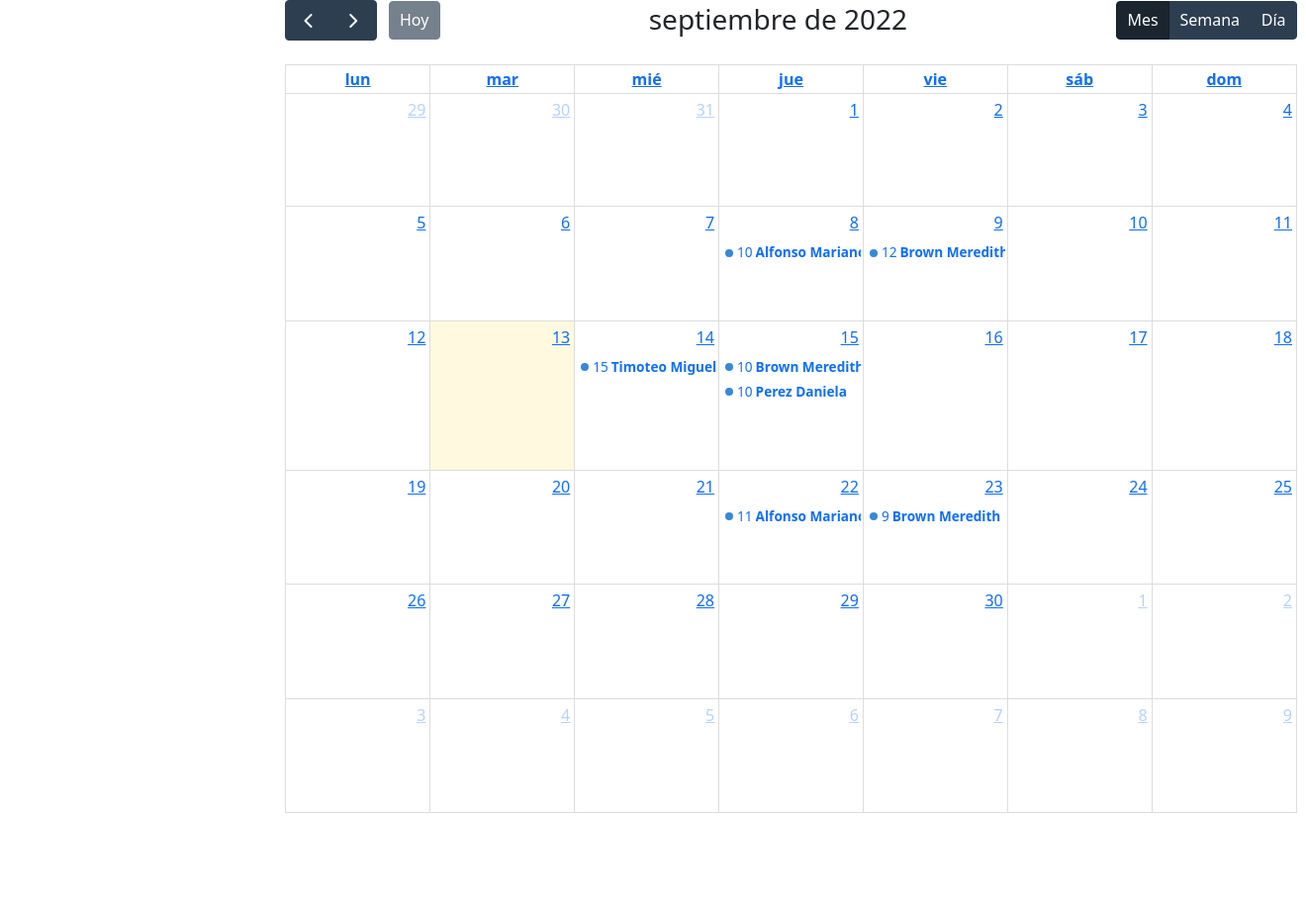
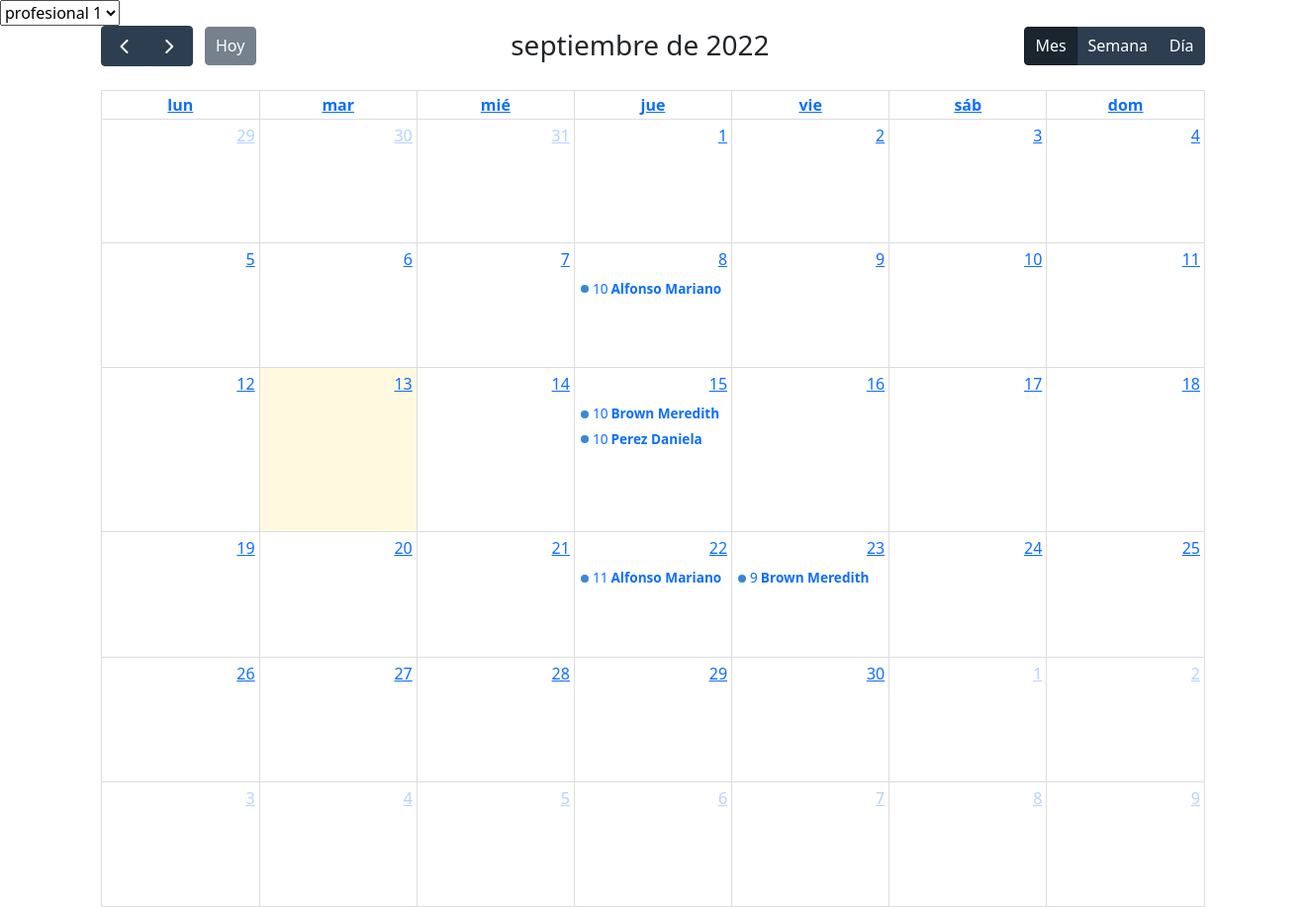
Before and after one commit to marianoalfonso/genesys-appointmentsManager, a PHP site: page /calendario.php in a window 1320 px wide. Shown: the whole page at 99% size. Before the commit the page ends 822 px from the top, so only its background shows below. Run offline with PHP 8.4, Linux system fonts and the light colour scheme; data comes from the database, SQL or seed files in the repository; both versions use the stored data as it was after the commit; lists and menus that the app fills with data are empty.

Commit message:
grabacion en calendarios independientes

```diff
--- a/calendario.php
+++ b/calendario.php
@@ -29,10 +29,20 @@
 </head>
 <body>
   <main>
-  <?php include "evento.php"; ?>
+    <?php include "evento.php"; ?>
+    <!-- <?php include "profesionales.php"; ?> -->
+
+
+    <select id="profesional" onchange="cambioProfesional(this.value)">
+      <option value="1" selected>profesional 1</option>
+      <option value="2">profesional 2</option>
+    </select>
+
+
     <!-- definicion del calendario -->
     <div class="container">
-      <div class="col-md-11 offset-md-2">
+      <!-- <div class="col-md-11 offset-md-2"> -->
+      <div class="col-md-12">
           <div id='calendar'></div>
       </div>
     </div>
@@ -46,8 +56,8 @@
     document.addEventListener('DOMContentLoaded', function() {
       var calendarEl = document.getElementById('calendar');
       var calendar = new FullCalendar.Calendar(calendarEl, {
-
-        events: 'datosEventos.php?accion=listar',
+        // events: 'datosEventos.php?accion=listar&profesional=' + $('#profesional').val(),
+        events: 'datosEventos.php?accion=listar&profesional=' + $('#profesional').val(),
         initialView: 'dayGridMonth',
         locale:"es",
         headerToolbar:{
@@ -122,7 +132,6 @@
         $('#formularioEventos').modal('hide');
       })
 
-
       //funcion ajax para dar de alta el registro
       function agregarRegistro(registro) {
         $.ajax({
@@ -168,10 +177,6 @@
         })
       }
 
-
-
-
-
     });
 
     //funciones que interactuan con el formulario de eventos
@@ -194,6 +199,7 @@
     function recuperarDatosFormulario(){
       let registro = {
         id: $('#id').val(),
+        profesional: $('#profesional').val(),
         dni: $('#titulo').val(), //devuelve el value del campo de seleccion, no el texto
         titulo: $('#titulo option:selected').text(), //devuelve el texto del campo de seleccion
         descripcion: $('#descripcion').val(),
@@ -202,14 +208,12 @@
         colorFondo: $('#colorFondo').val(),
         colorTexto: $('#colorTexto').val()
       }
-      console.log(registro.dni);
-      console.log(registro.titulo);
-      console.log(registro.descripcion);
-      console.log(registro.inicio);
-      console.log(registro.fin);
       return registro;
     }
 
+    function cambioProfesional(){
+        alert("se mostrara la agenda para el profesional seleccionado");
+    }
 
 
   </script>
--- a/datosEventos.php
+++ b/datosEventos.php
@@ -5,10 +5,12 @@ header('Content-Type: application/json');
 require("connDB.php");
 
 $conexion = regresarConexion();
+
 switch ($_GET['accion']) {
     case 'listar':
         $consulta = "select
                         id,
+                        profesional,
                         dni,
                         title,
                         description,
@@ -18,7 +20,9 @@ switch ($_GET['accion']) {
                         backgroundColor
                      from
                         eventos
-                    ";
+                     where
+                        profesional = $_GET[profesional]";
+
         $datos = mysqli_query($conexion, $consulta);
         $resultado = mysqli_fetch_all($datos, MYSQLI_ASSOC);
         echo json_encode($resultado);
@@ -27,6 +31,7 @@ switch ($_GET['accion']) {
     case 'agregar':
         $consulta = "insert into
                         eventos (
+                            profesional,
                             dni,
                             title,
                             description,
@@ -36,6 +41,7 @@ switch ($_GET['accion']) {
                             backgroundColor
                             )
                         values (
+                            '$_POST[profesional]',
                             '$_POST[dni]',
                             '$_POST[titulo]',
                             '$_POST[descripcion]',
--- /dev/null
+++ b/profesionales.php
@@ -0,0 +1,26 @@
+<!DOCTYPE html>
+<html lang="en">
+<head>
+    <meta charset="UTF-8">
+    <meta http-equiv="X-UA-Compatible" content="IE=edge">
+    <meta name="viewport" content="width=device-width, initial-scale=1.0">
+    <title>profesionales</title>
+</head>
+<body>
+
+    <form>
+        <select id="profesional" onchange="cambioProfesional(this.value)">
+            <option value="1" selected>profesional 1</option>
+            <option value="2">profesional 2</option>
+        </select>
+    </form>
+
+    <script>
+        function cambioProfesional(){
+            alert("se mostrara la agenda para el profesional seleccionado");
+        }
+    </script>
+
+
+</body>
+</html>
--- a/test.php
+++ b/test.php
@@ -7,7 +7,8 @@
     <title>Document</title>
 </head>
 <body>
+
     <?php include "calendario.php"; ?>
-    <?php include "eventosPredefinidos.php"; ?>
+    <!-- <?php include "eventosPredefinidos.php"; ?> -->
 </body>
 </html>
```
Also changed, not shown: db/appointmentsmanager.sql (+18 -18 lines).
